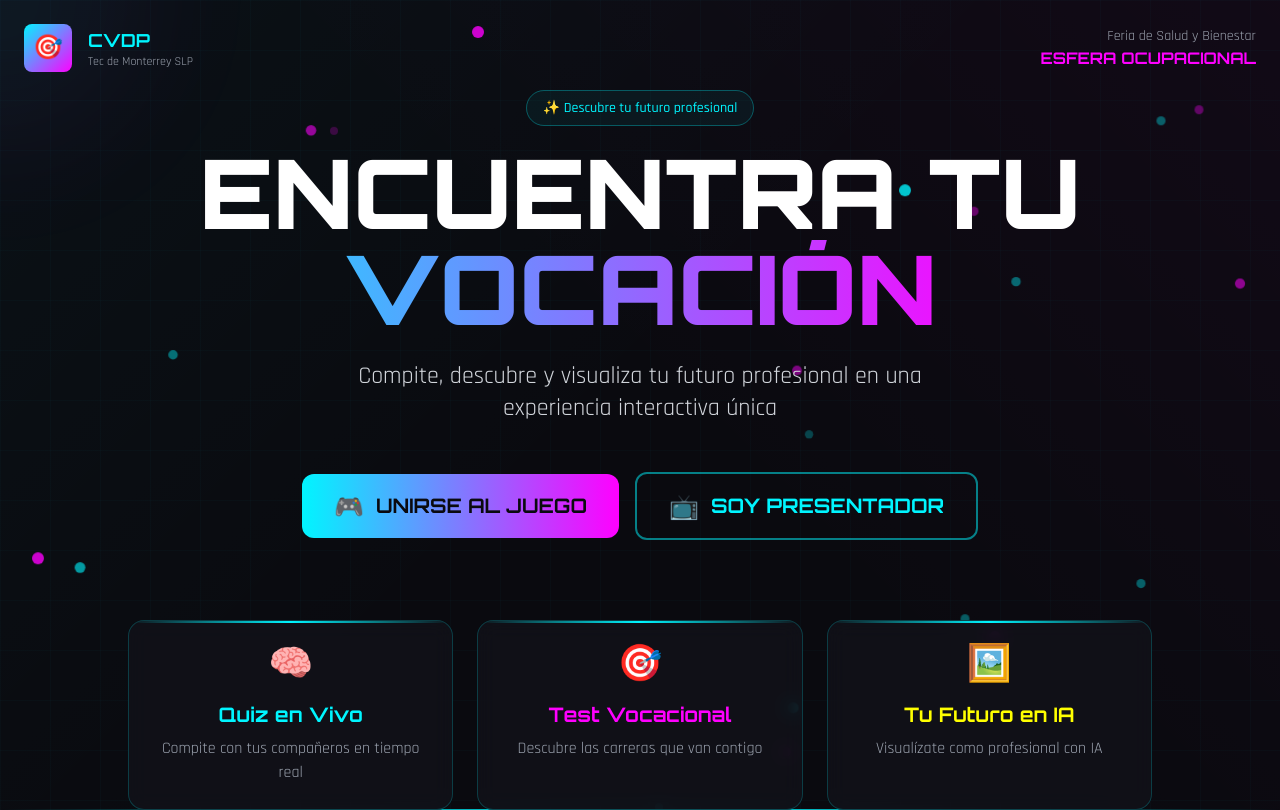
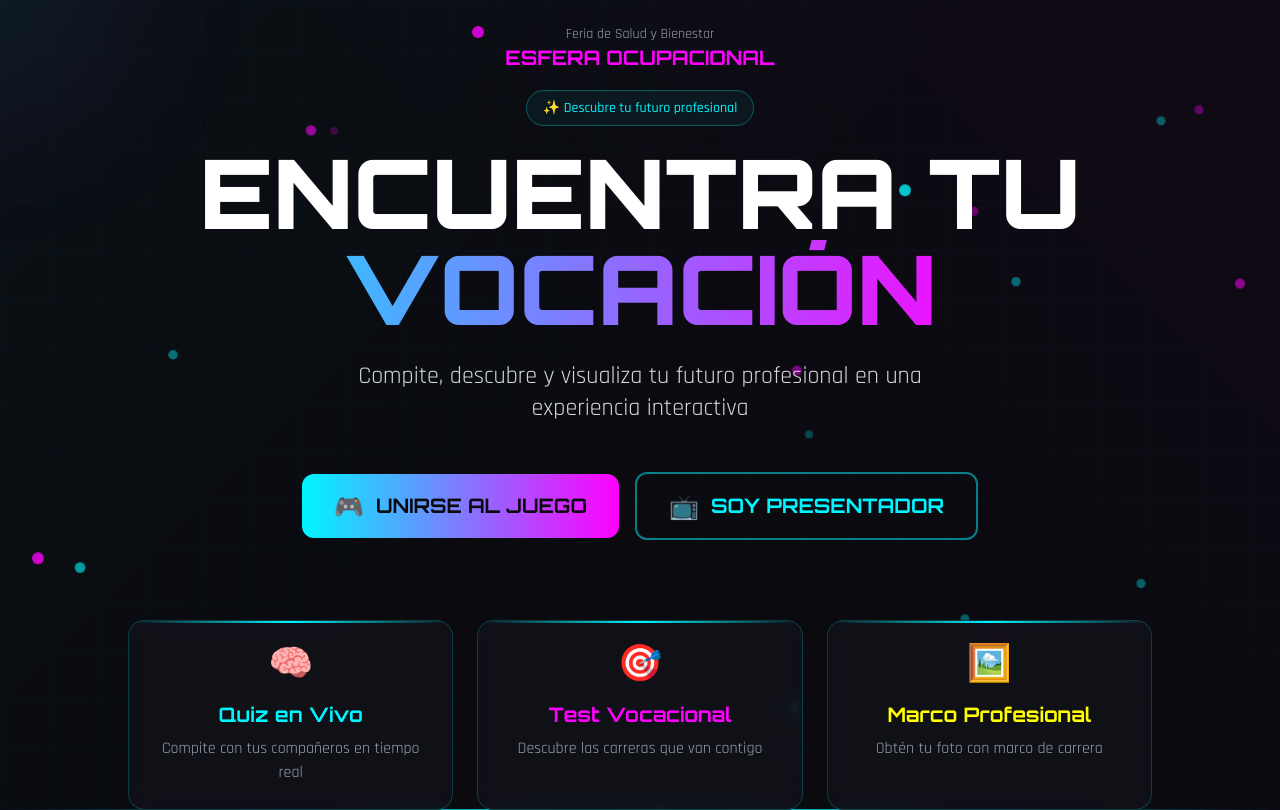
Before and after one commit to torrescarlos021/feria-ocupacional, a Next.js app: page / in a window 1280 px wide. Built offline with nearby package versions, Linux system fonts and the light colour scheme.

Commit message:
Refactor header layout and update feature descriptions

```diff
--- a/app/page.js
+++ b/app/page.js
@@ -57,20 +57,11 @@ export default function Home() {
         <motion.div
           initial={{ opacity: 0, y: -20 }}
           animate={{ opacity: 1, y: 0 }}
-          className="flex items-center justify-between max-w-7xl mx-auto"
+          className="flex items-center justify-center max-w-7xl mx-auto"
         >
-          <div className="flex items-center gap-4">
-            <div className="w-12 h-12 rounded-lg bg-gradient-to-br from-neon-cyan to-neon-magenta flex items-center justify-center">
-              <span className="text-2xl">🎯</span>
-            </div>
-            <div>
-              <h2 className="font-display text-lg font-bold text-neon-cyan">CVDP</h2>
-              <p className="text-xs text-gray-400">Tec de Monterrey SLP</p>
-            </div>
-          </div>
-          <div className="text-right">
+          <div className="text-center">
             <p className="text-sm text-gray-400">Feria de Salud y Bienestar</p>
-            <p className="font-display text-neon-magenta font-bold">ESFERA OCUPACIONAL</p>
+            <p className="font-display text-neon-magenta font-bold text-xl">ESFERA OCUPACIONAL</p>
           </div>
         </motion.div>
       </header>
@@ -109,7 +100,7 @@ export default function Home() {
             transition={{ delay: 0.4 }}
             className="text-xl md:text-2xl text-gray-300 max-w-2xl mx-auto mb-12"
           >
-            Compite, descubre y visualiza tu futuro profesional en una experiencia interactiva única
+            Compite, descubre y visualiza tu futuro profesional en una experiencia interactiva
           </motion.p>
 
           {/* CTA Buttons */}
@@ -156,7 +147,7 @@ export default function Home() {
           {[
             { icon: '🧠', title: 'Quiz en Vivo', desc: 'Compite con tus compañeros en tiempo real', color: 'cyan' },
             { icon: '🎯', title: 'Test Vocacional', desc: 'Descubre las carreras que van contigo', color: 'magenta' },
-            { icon: '🖼️', title: 'Tu Futuro en IA', desc: 'Visualízate como profesional con IA', color: 'yellow' },
+            { icon: '🖼️', title: 'Marco Profesional', desc: 'Obtén tu foto con marco de carrera', color: 'yellow' },
           ].map((feature, i) => (
             <motion.div
               key={i}
```
